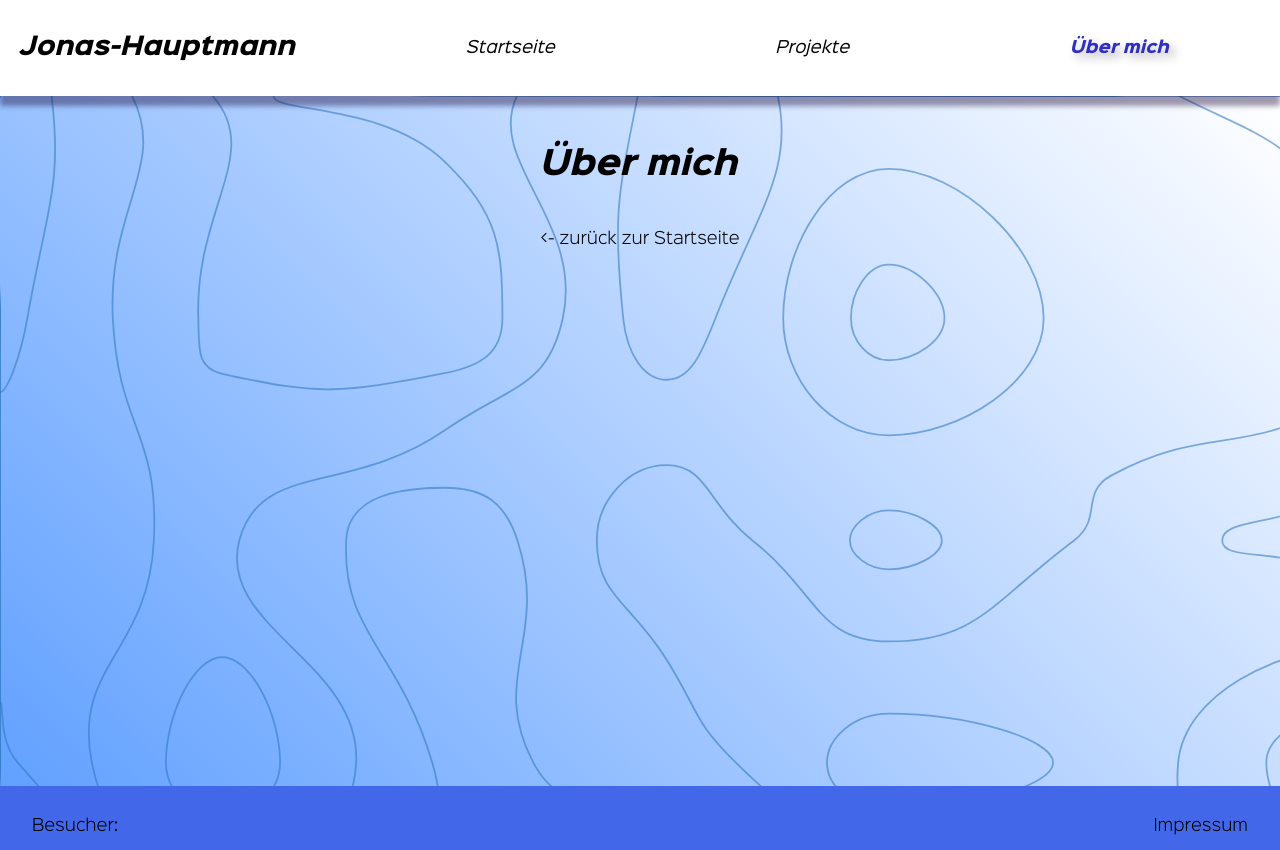
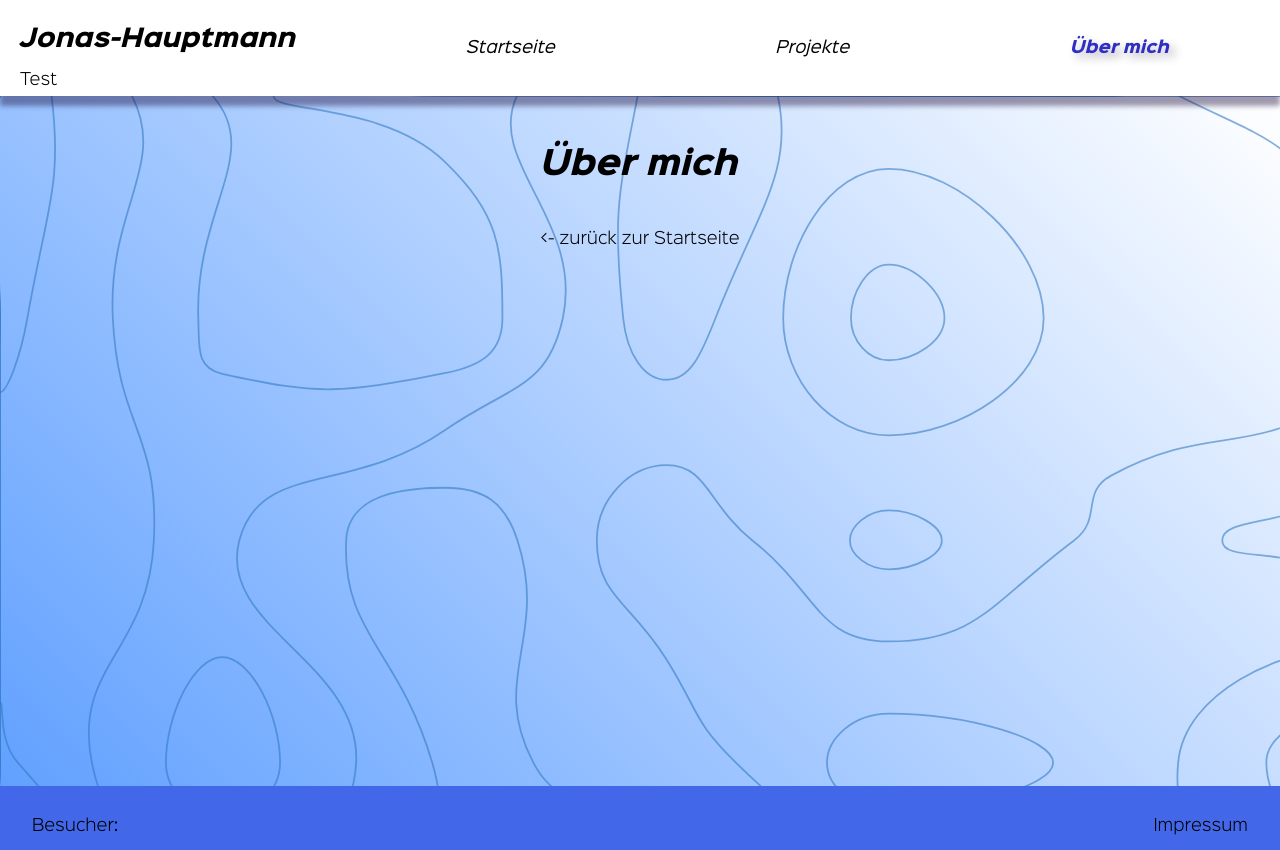
Before and after one commit to jonashauptmann/domain-homepage, a plain HTML site: page ueber-mich.html in a window 1280 px wide. Drawn offline with Linux system fonts and the light colour scheme.

Commit message:
Test-Commit

```diff
--- a/index.js
+++ b/index.js
@@ -0,0 +1 @@
+// todo: code schreiben
--- a/ueber-mich.html
+++ b/ueber-mich.html
@@ -9,6 +9,7 @@
         <header>
             <a href="/">
                 <h2>Jonas-Hauptmann</h2>
+                Test
             </a>
             <nav>
                 <ul>
```
Also changed, not shown: 1 other file.
